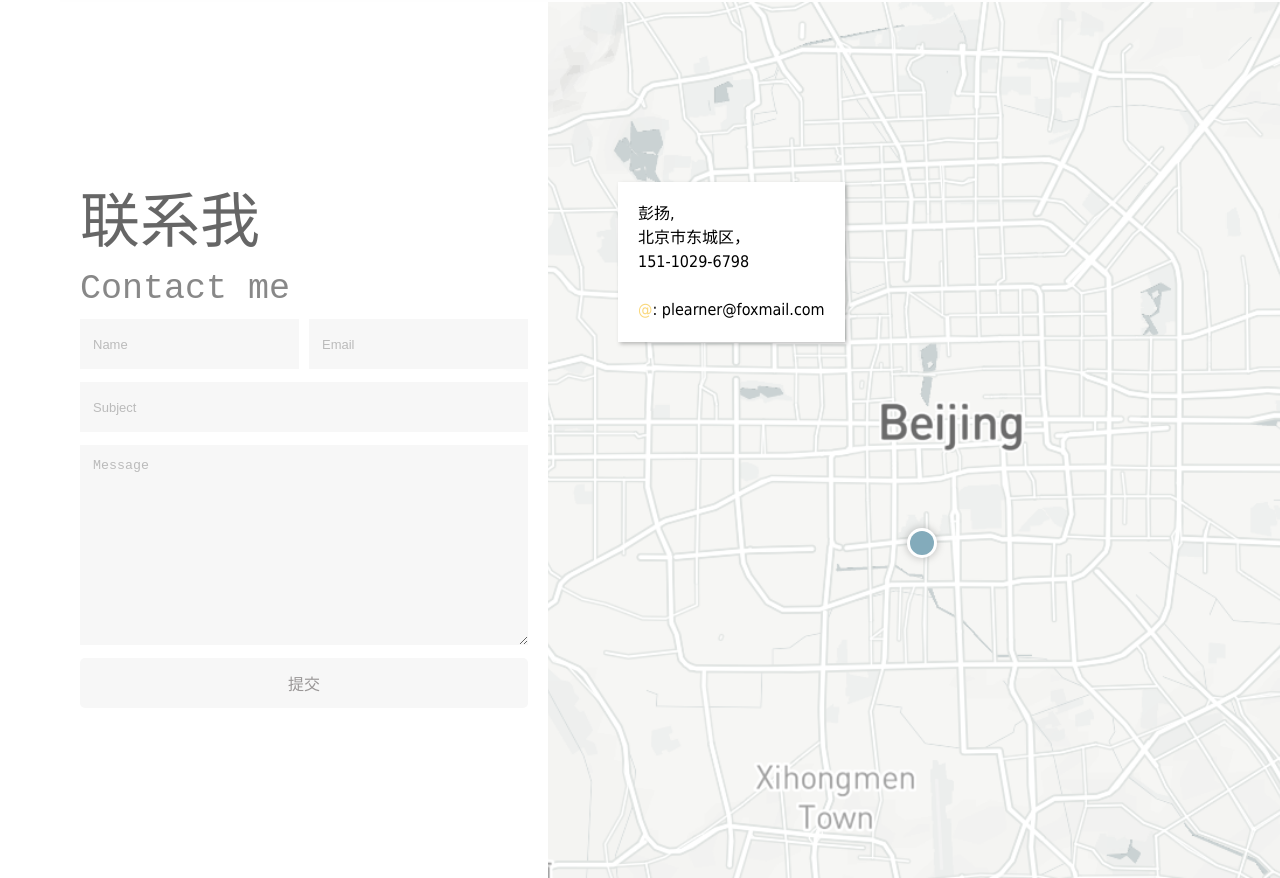
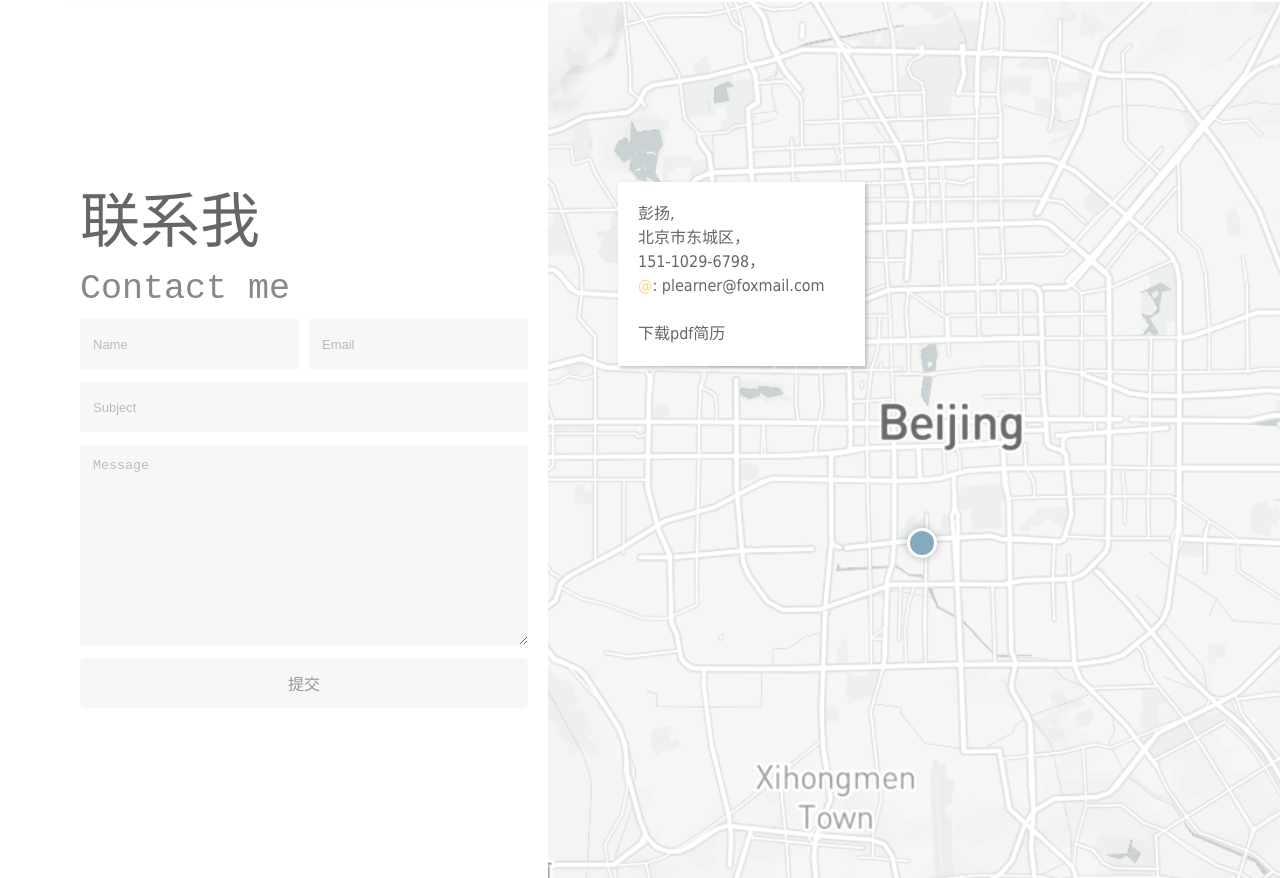
Before and after one commit to Younger-Peng/resume, a website: page step2/index.html in a window 1280 px wide. Shown: the part 2386-3264 px from the top of the page. Drawn offline with Linux system fonts and the light colour scheme.

Commit message:
添加简历链接

```diff
--- a/step2/css/main.css
+++ b/step2/css/main.css
@@ -312,14 +312,23 @@
   position: absolute;
   top: 180px;
   left: 70px;
+  color: #666;
   background: #fff;
-  padding: 20px;
+  padding: 20px 40px 20px 20px;
   font-size: 16px;
   line-height: 24px;
   box-shadow: 2px 2px 4px rgba(0, 0, 0, 0.25);
 }
 .container > main > .contact > .right .address span {
   color: #fad87c;
+}
+.container > main > .contact > .right .address a {
+  text-decoration: none;
+  color: #666;
+}
+.container > main > .contact > .right .address a:hover {
+  color: #ff8b8b;
+  text-decoration: underline;
 }
 .container > main > .contact > .right .position {
   position: absolute;
--- a/step2/index.html
+++ b/step2/index.html
@@ -285,8 +285,9 @@
           <div class="address">
             彭扬,<br>
             北京市东城区，<br>
-            151-1029-6798<br><br>
-            <span>@</span>: plearner@foxmail.com
+            151-1029-6798，<br>
+            <span>@</span>: plearner@foxmail.com<br><br>
+            <a href="img/彭扬_应聘前端工程师_2017.pdf">下载pdf简历</a>
           </div>
           <div class="position">
             <div class="circle"></div>
```
Also changed, not shown: 1 other file.
